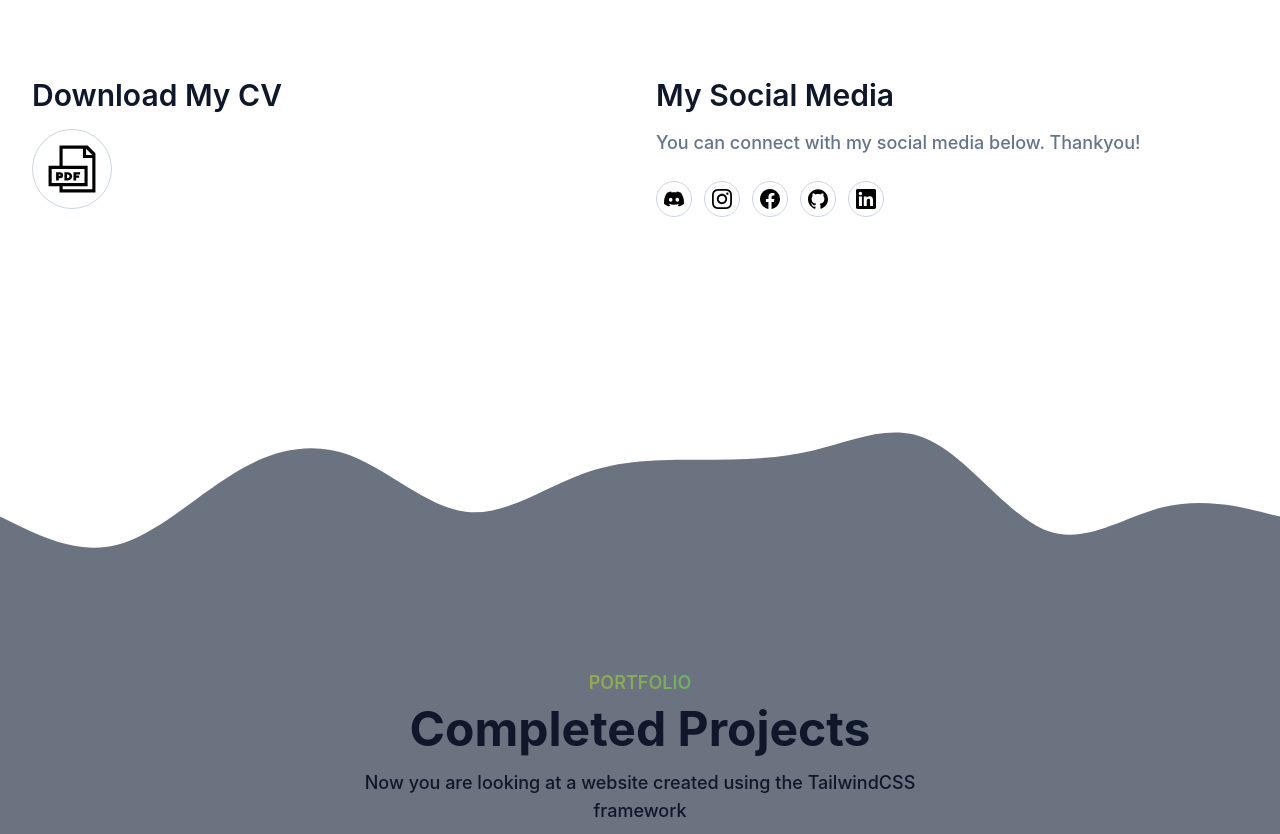
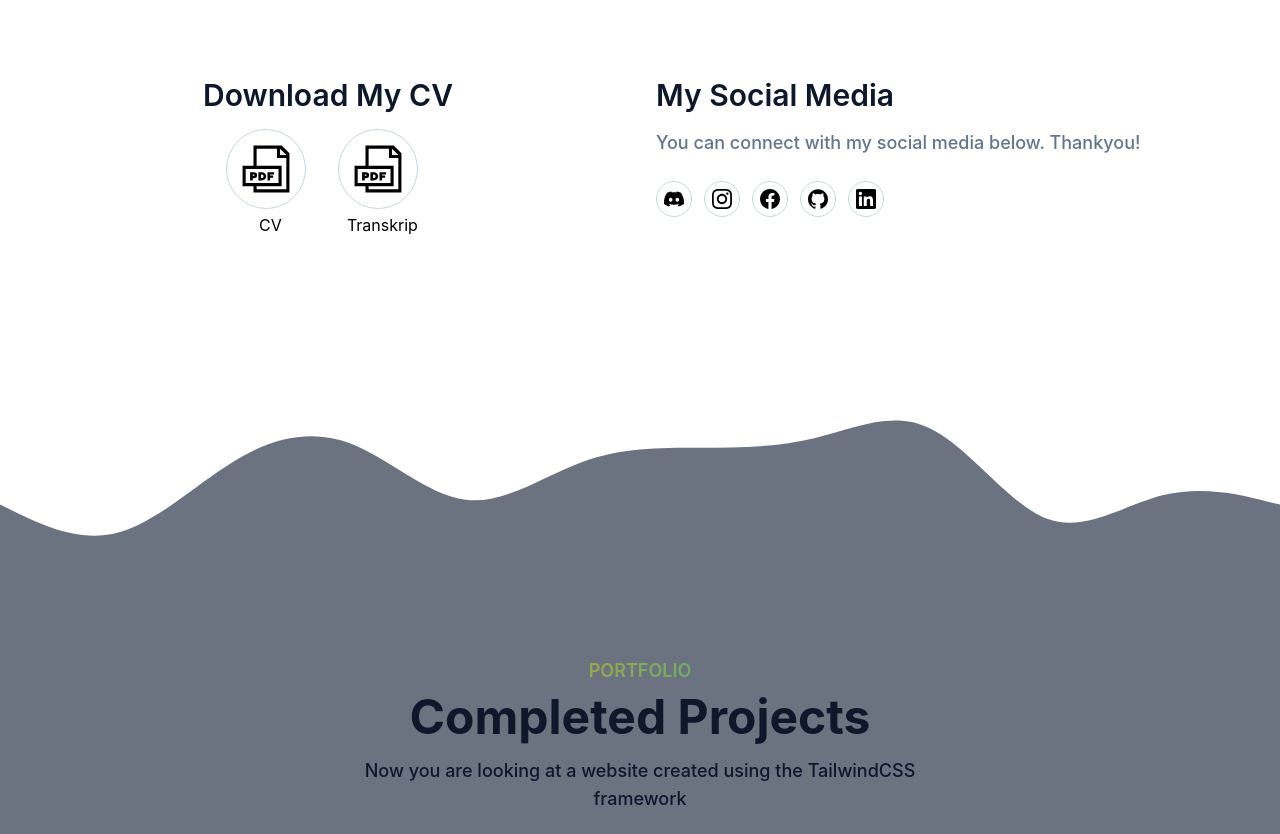
Before and after one commit to erdibe/rd-portfolio-tailwindcss, a website: page index.html in a window 1280 px wide. Shown: the part 1144-1978 px from the top of the page. Drawn offline with Linux system fonts and the light colour scheme; files whose address does not match are found by name.

Commit message:
penambahan fitur contact auto hapus input setelah submit

```diff
--- a/index.html
+++ b/index.html
@@ -5,7 +5,7 @@
     <meta http-equiv="X-UA-Compatible" content="IE=edge" />
     <meta name="viewport" content="width=device-width, initial-scale=1.0" />
     <title>Portfolio Tailwind CSS</title>
-    <link href="dist//css/final.css" rel="stylesheet" />
+    <link href="dist/css/final.css" rel="stylesheet" />
 
     <!-- Fitur agar saat refresh di dark mode tidak kembali ke light mode dengan cara disimpan di localstorage -->
     <script>
@@ -152,10 +152,13 @@
             </ul>
           </div>
           <div class="mb-10 w-full px-4 lg:w-1/2">
-            <h3 class="mb-4 text-center text-2xl font-semibold text-dark dark:text-white lg:pt-10 lg:text-justify lg:text-3xl">Download My CV</h3>
+            <h3 class="mb-4 text-center text-2xl font-semibold text-dark dark:text-white lg:pt-10 lg:text-center lg:text-3xl">Download My CV</h3>
+            <div class="mb-10 flex items-center justify-center gap-5">
+              <!-- CV -->
               <a
-              href="https://drive.google.com/uc?export=download&id=1vvac54eFkJ5rBeCPCOhjBFFxrpJvOFQf"
-              class="mx-auto mb-10 flex h-20 w-20 items-center justify-center rounded-full border border-slate-300 hover:border-primary hover:bg-primary hover:text-white dark:text-white dark:hover:text-dark lg:mx-0"
+                href="https://drive.google.com/uc?export=download&id=1emPJ4T_FTVc40_xa8ehLgVoNb0HSfD2S"
+                target="_blank"
+                class="mr-3 flex h-20 w-20 items-center justify-center rounded-full border border-slate-300 hover:border-primary hover:bg-primary hover:text-white dark:text-white dark:hover:text-dark"
               >
                 <svg xmlns="http://www.w3.org/2000/svg" width="50" class="fill-current" viewBox="0 0 96 96">
                   <g transform="scale(3)">
@@ -174,6 +177,33 @@
                   </g>
                 </svg>
               </a>
+
+              <!-- Transkrip Nilai -->
+              <a
+                href="https://drive.google.com/uc?export=download&id=1h_WjX63T6URp_YwAGtkZHcrWiMWdsavJ"
+                target="_blank"
+                class="mr-3 flex h-20 w-20 items-center justify-center rounded-full border border-slate-300 hover:border-primary hover:bg-primary hover:text-white dark:text-white dark:hover:text-dark"
+              >
+                <svg xmlns="http://www.w3.org/2000/svg" width="50" class="fill-current" viewBox="0 0 96 96">
+                  <g transform="scale(3)">
+                    <path fill-rule="evenodd" d="M95,95h-69v-12h-21v-39h21v-39h54l15,15v75Zm-24,-84h-39v33h48v39h-48v6h57v-60h-18v-18Zm3,39h-63v27h63v-27Zm3,-39v12h12l-12,-12Z" transform="translate(-.667 -.667) scale(.33333)" />
+                    <g transform="translate(-17.184 -.456) scale(.62893)">
+                      <path
+                        d="M0.075,-0.7v0.7h0.225v-0.19h0.105c0.165,0 0.27,-0.11 0.27,-0.255c0,-0.145 -0.105,-0.255 -0.27,-0.255h-0.33Zm0.315,0.2c0.035,0 0.06,0.025 0.06,0.055c0,0.03 -0.025,0.055 -0.06,0.055h-0.09v-0.11h0.09Z"
+                        transform="matrix(12 0 0 12 35.677 37.785)"
+                      />
+                      <path
+                        d="M0.075,-0.7v0.7h0.28c0.22,0 0.38,-0.16 0.38,-0.35c0,-0.19 -0.16,-0.35 -0.38,-0.35h-0.28Zm0.28,0.2c0.09,0 0.155,0.065 0.155,0.15c0,0.085 -0.065,0.15 -0.155,0.15h-0.055v-0.3h0.055Z"
+                        transform="matrix(12 0 0 12 44.137 37.785)"
+                      />
+                      <path d="M0.075,-0.7v0.7h0.225v-0.22h0.255v-0.195h-0.255v-0.09h0.335v-0.195h-0.56Z" transform="matrix(12 0 0 12 53.377 37.785)" />
+                    </g>
+                  </g>
+                </svg>
+              </a>
+            </div>
+            <span class="mx-auto -mt-9 block -translate-x-[3.6rem] items-center justify-center text-center dark:text-white">CV</span>
+            <span class="mx-auto -mt-6 block translate-x-[3.4rem] items-center justify-center text-center dark:text-white">Transkrip</span>
           </div>
           <div class="mb-10 w-full px-4 lg:w-1/2">
             <h3 class="mb-4 text-2xl font-semibold text-dark dark:text-white lg:pt-10 lg:text-3xl">My Social Media</h3>
@@ -408,17 +438,18 @@
           </div>
         </div>
 
-        <form target="_blank" action="https://formspree.io/f/xlekennp" method="POST">
+        <form target="_blank" id="contacts" action="https://formspree.io/f/xlekennp" method="POST">
           <div class="form-group w-full lg:mx-auto lg:w-2/3">
             <div class="form-row">
               <div class="col col mb-8 w-full px-4">
                 <label for="name" class="text-base font-bold text-primary">Name</label>
-                <input type="text" name="name" class="form-control w-full rounded-md bg-slate-200 p-3 text-dark focus:border-primary focus:outline-none focus:ring-1 focus:ring-primary" placeholder="Full Name" />
+                <input type="text" id="nd" name="name" class="form-control w-full rounded-md bg-slate-200 p-3 text-dark focus:border-primary focus:outline-none focus:ring-1 focus:ring-primary" placeholder="Full Name" />
               </div>
               <div class="col mb-8 w-full px-4">
                 <label for="email" class="block text-base font-bold text-primary">Email</label>
                 <input
                   type="email"
+                  id="email"
                   name="email"
                   class="form-control peer w-full rounded-md bg-slate-200 p-3 text-dark focus:border-primary focus:outline-none focus:ring-1 focus:ring-primary invalid:focus:border-pink-700 invalid:focus:text-pink-700 invalid:focus:ring-pink-700"
                   placeholder="Email Address"
@@ -429,10 +460,10 @@
           </div>
           <div class="form-group mb-8 w-full px-4 lg:mx-auto lg:w-2/3">
             <label for="message" class="text-base font-bold text-primary">Message</label>
-            <textarea placeholder="Your Message" class="form-control h-44 w-full rounded-md bg-slate-200 p-3 text-dark focus:border-primary focus:outline-none focus:ring-1 focus:ring-primary" name="message" rows="10"></textarea>
+            <textarea placeholder="Your Message" id="output" class="form-control h-44 w-full rounded-md bg-slate-200 p-3 text-dark focus:border-primary focus:outline-none focus:ring-1 focus:ring-primary" name="message" rows="10"></textarea>
           </div>
           <div class="col mx-auto w-full px-4 lg:w-1/4">
-            <button type="submit" class="bgradients w-full rounded-full py-3 px-8 text-base font-semibold text-white transition duration-300 hover:opacity-80 hover:shadow-lg">Submit Form</button>
+            <button type="submit" id="subform" class="bgradients w-full rounded-full py-3 px-8 text-base font-semibold text-white transition duration-300 hover:opacity-80 hover:shadow-lg">Submit Form</button>
           </div>
         </form>
       </div>
```
Also changed, not shown: dist/css/final.css, dist/js/script.js, dist/output.css. Lines whose indentation alone changed are shown as unchanged.
